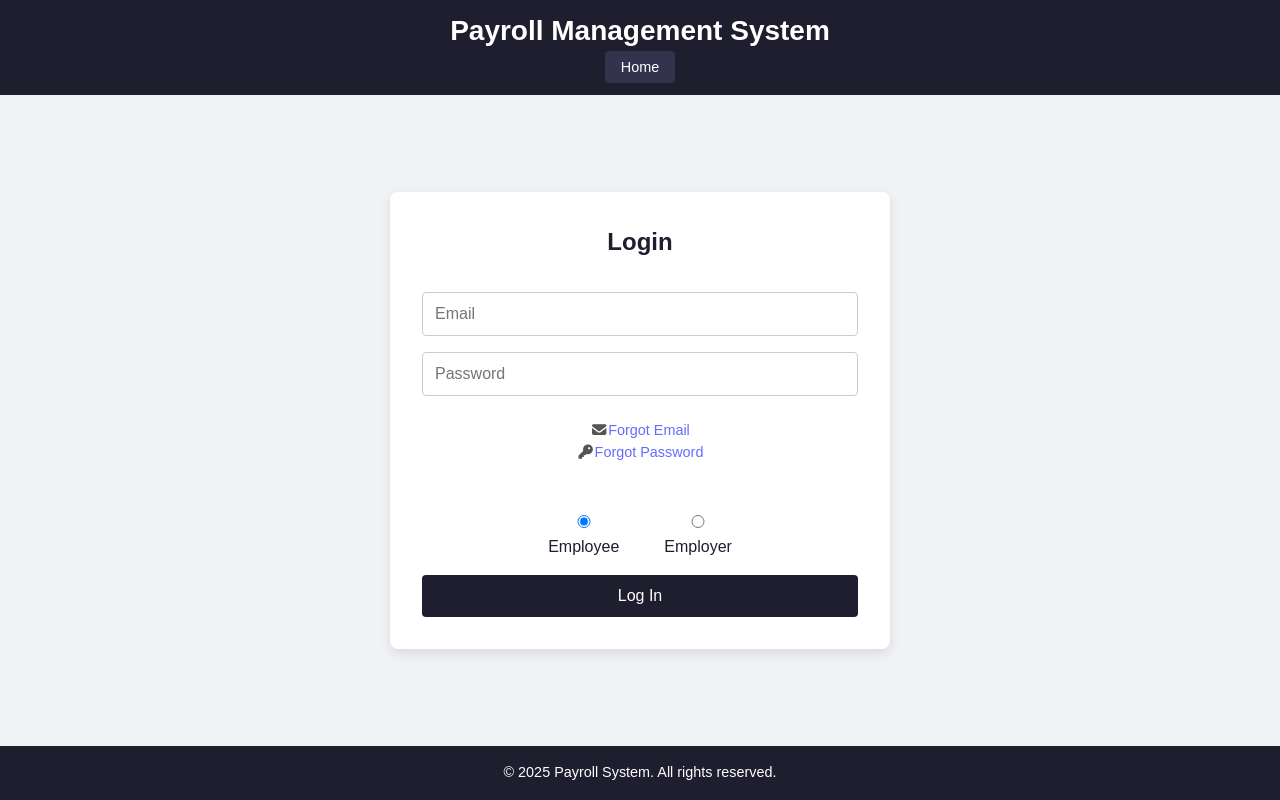
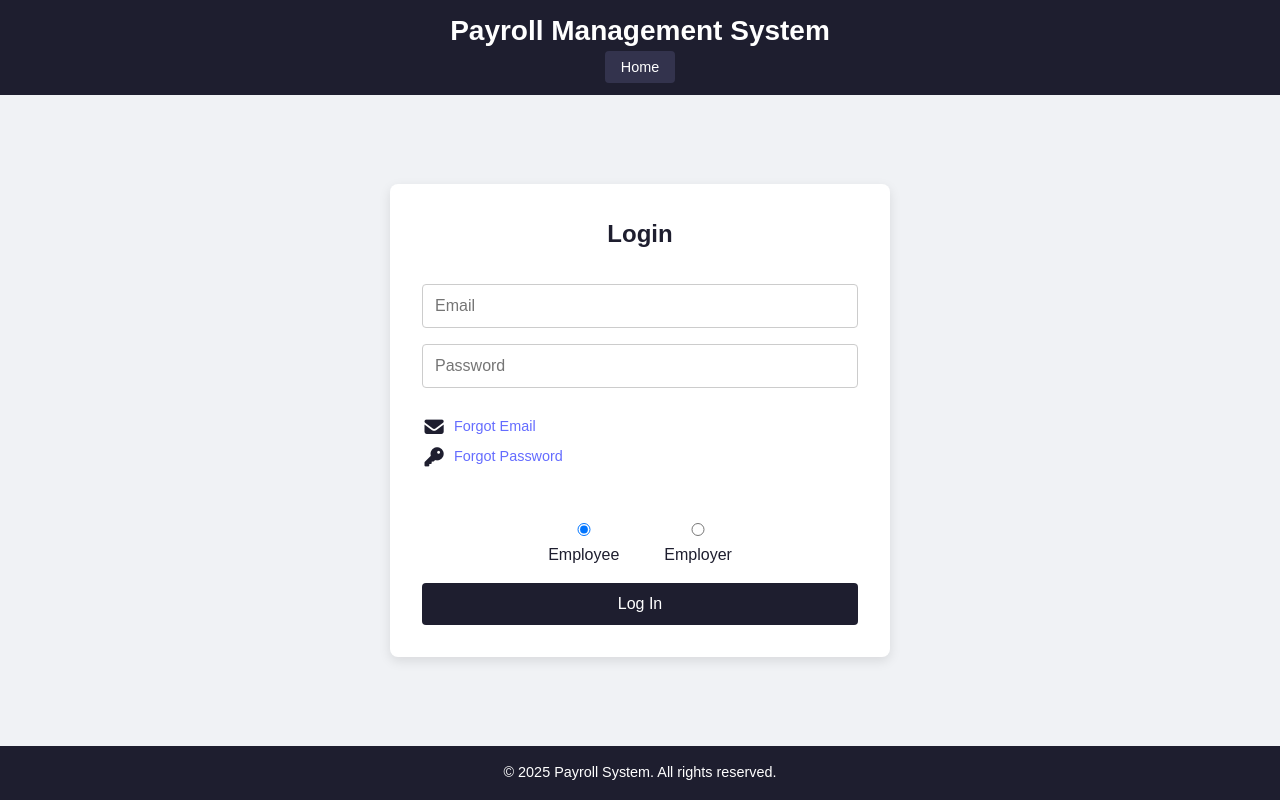
Before and after one commit to kamil0103/Payroll_Web_App, a React (Vite) app in the folder payroll_web_app.client/: page /signin in a window 1280 px wide. Built offline with nearby package versions, Linux system fonts and the light colour scheme; no server answers.

Commit message:
Align forgot links to the left and update styles
Updated alignment and styling for forgot links and items.

```diff
--- a/payroll_web_app.client/src/pages/SignIn.css
+++ b/payroll_web_app.client/src/pages/SignIn.css
@@ -75,22 +75,28 @@ button[type="submit"]:hover {
 .forgot-links {
   display: flex;
   flex-direction: column;
-  align-items: center;
+  align-items: flex-start; /* align left for icon + text */
   margin-top: 0.5rem;
   margin-bottom: 1rem;
   font-size: 0.9rem;
   color: #555;
 }
 
-.forgot-dot {
+.forgot-item {
+  display: flex;
+  align-items: center;
+  margin: 0.25rem 0;
+}
+
+.forgot-icon {
   font-size: 1.2rem;
-  color: #999;
+  color: #1e1e2f;
+  margin-right: 0.5rem;
 }
 
 .forgot-link {
   color: #646cff;
   text-decoration: none;
-  margin: 0.25rem 0;
 }
 
 .forgot-link:hover {
```
